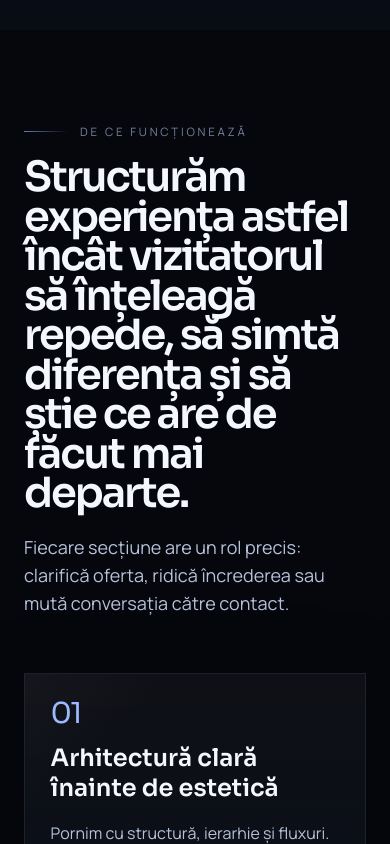
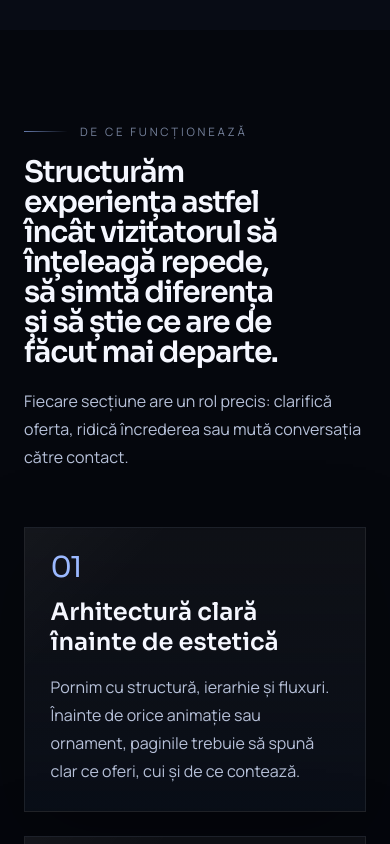
Before and after one commit to mitrescuvasile300/bbl-sites-manus, a React (Vite) app: page / in a window 390 px wide. Shown: the part 3100-3944 px from the top of the page. Built offline with nearby package versions, Linux system fonts and the light colour scheme.

Commit message:
Refine section typography scale

```diff
--- a/src/components/SectionHeading.tsx
+++ b/src/components/SectionHeading.tsx
@@ -22,7 +22,7 @@ export default function SectionHeading({
   return (
     <div
       className={[
-        'flex max-w-3xl flex-col gap-5',
+        'flex max-w-[40rem] flex-col gap-5 md:gap-6',
         align === 'center' ? 'mx-auto items-center text-center' : 'items-start text-left',
         className,
       ].join(' ')}
@@ -38,7 +38,7 @@ export default function SectionHeading({
       </h2>
 
       {body ? (
-        <p className="section-copy text-lg text-[var(--text-secondary)] md:text-xl" data-reveal="up">
+        <p className="section-copy max-w-2xl text-base leading-7 text-[var(--text-secondary)] md:text-lg md:leading-8" data-reveal="up">
           {body}
         </p>
       ) : null}
--- a/src/index.css
+++ b/src/index.css
@@ -136,9 +136,19 @@
   }
 
   .section-title {
-    font-size: clamp(2.6rem, 5.2vw, 5.8rem);
-    line-height: 0.95;
-    letter-spacing: -0.05em;
+    max-width: 16ch;
+    font-size: clamp(2rem, 3.45vw, 3.7rem);
+    line-height: 0.99;
+    letter-spacing: -0.042em;
+    color: var(--text-primary);
+    text-wrap: balance;
+  }
+
+  .cta-title {
+    max-width: 16ch;
+    font-size: clamp(2.1rem, 3.8vw, 4rem);
+    line-height: 0.99;
+    letter-spacing: -0.042em;
     color: var(--text-primary);
     text-wrap: balance;
   }
@@ -187,6 +197,22 @@
     letter-spacing: -0.07em;
     color: var(--text-primary);
     text-wrap: balance;
+  }
+
+  @media (max-width: 767px) {
+    .section-title {
+      max-width: 12ch;
+      font-size: clamp(1.8rem, 7.6vw, 2.85rem);
+      line-height: 1.01;
+      text-wrap: pretty;
+    }
+
+    .cta-title {
+      max-width: 13ch;
+      font-size: clamp(1.9rem, 8vw, 3.1rem);
+      line-height: 1.01;
+      text-wrap: pretty;
+    }
   }
 
   .hero-stage {
--- a/src/pages/About.tsx
+++ b/src/pages/About.tsx
@@ -26,6 +26,7 @@ export default function About() {
             eyebrow={siteContent.about.hero.eyebrow}
             title={siteContent.about.hero.title}
             body={siteContent.about.hero.body}
+            className="max-w-[34rem]"
           />
 
           <div className="about-hero-media" data-reveal="up">
@@ -40,6 +41,7 @@ export default function About() {
             <SectionHeading
               eyebrow="Poveste"
               title="Lucrăm compact, aproape de decizie și cu multă atenție pentru felul în care un site susține percepția unui business."
+              className="max-w-[31rem]"
             />
 
             <div className="grid gap-6">
@@ -67,6 +69,7 @@ export default function About() {
           <SectionHeading
             eyebrow="Principii"
             title="Trei reguli după care luăm deciziile mari și detaliile mici."
+            className="max-w-[30rem]"
           />
 
           <div className="mt-14 grid gap-6 lg:grid-cols-3">
@@ -87,6 +90,7 @@ export default function About() {
               eyebrow="Instrumentar"
               title="Tehnologii și sisteme pe care le folosim pentru a livra rapid, curat și repetabil."
               body="Stack-ul contează pentru că influențează viteza, flexibilitatea și felul în care site-ul poate fi extins după lansare."
+              className="max-w-[30rem]"
             />
 
             <div className="flex flex-wrap gap-3" data-reveal="up">
@@ -105,7 +109,7 @@ export default function About() {
           <div className="cta-panel" data-reveal="up">
             <div className="max-w-3xl">
               <span className="section-eyebrow">Ce urmează</span>
-              <h2 className="mt-4 text-[clamp(2.6rem,6vw,5.5rem)] leading-[0.94] tracking-[-0.04em] text-[var(--text-primary)]">
+              <h2 className="cta-title mt-4">
                 Dacă tonul și felul nostru de lucru se potrivesc cu ce cauți, următorul pas este o discuție scurtă despre contextul proiectului tău.
               </h2>
             </div>
--- a/src/pages/Contact.tsx
+++ b/src/pages/Contact.tsx
@@ -111,6 +111,7 @@ export default function Contact() {
             eyebrow={siteContent.contact.hero.eyebrow}
             title={siteContent.contact.hero.title}
             body={siteContent.contact.hero.body}
+            className="max-w-[35rem]"
           />
         </div>
       </section>
@@ -135,6 +136,7 @@ export default function Contact() {
               eyebrow={siteContent.contact.form.title}
               title="Scrie contextul pe scurt. Noi îl transformăm într-o conversație structurată."
               body={siteContent.contact.form.description}
+              className="max-w-[30rem]"
             />
 
             <div className="form-panel" data-reveal="up">
@@ -256,6 +258,7 @@ export default function Contact() {
             <SectionHeading
               eyebrow="Întrebări utile înainte să ne scrii"
               title="Nu ai nevoie de un brief perfect. Ai nevoie doar de suficient context ca să pornim bine."
+              className="max-w-[29rem]"
             />
 
             <div className="grid gap-5">
@@ -275,7 +278,7 @@ export default function Contact() {
           <div className="cta-panel" data-reveal="up">
             <div className="max-w-3xl">
               <span className="section-eyebrow">Dacă vrei să te pregătești mai bine</span>
-              <h2 className="mt-4 text-[clamp(2.6rem,6vw,5.5rem)] leading-[0.94] tracking-[-0.04em] text-[var(--text-primary)]">
+              <h2 className="cta-title mt-4">
                 Poți vedea mai întâi și felul în care structurăm proiectele, ca să știi exact ce urmează după prima conversație.
               </h2>
             </div>
--- a/src/pages/Home.tsx
+++ b/src/pages/Home.tsx
@@ -112,6 +112,7 @@ export default function Home() {
             eyebrow="De ce funcționează"
             title="Structurăm experiența astfel încât vizitatorul să înțeleagă repede, să simtă diferența și să știe ce are de făcut mai departe."
             body="Fiecare secțiune are un rol precis: clarifică oferta, ridică încrederea sau mută conversația către contact."
+            className="max-w-[33rem]"
           />
 
           <div className="mt-14 grid gap-6 lg:grid-cols-3">
@@ -132,6 +133,7 @@ export default function Home() {
             eyebrow="Lucrări și direcții"
             title="Secțiuni care pot arăta premium, dar rămân utile și credibile în conversația comercială."
             body="Am refăcut zona de proiecte astfel încât să susțină mai bine oferta, nu doar galeria de imagini."
+            className="max-w-[31rem]"
           />
 
           <div className="mt-14 grid gap-8 lg:grid-cols-3">
@@ -158,6 +160,7 @@ export default function Home() {
               eyebrow={siteContent.home.processPreview.eyebrow}
               title={siteContent.home.processPreview.title}
               body={siteContent.home.processPreview.body}
+              className="max-w-[30rem]"
             />
 
             <div className="grid gap-5">
@@ -180,7 +183,7 @@ export default function Home() {
           <div className="cta-panel" data-reveal="up">
             <div className="max-w-3xl">
               <span className="section-eyebrow">Următorul pas</span>
-              <h2 className="mt-4 text-[clamp(2.6rem,6vw,5.75rem)] leading-[0.94] tracking-[-0.04em] text-[var(--text-primary)]">
+              <h2 className="cta-title mt-4">
                 {siteContent.home.closing.title}
               </h2>
               <p className="mt-6 max-w-2xl text-lg leading-8 text-[var(--text-secondary)] md:text-xl">
--- a/src/pages/Process.tsx
+++ b/src/pages/Process.tsx
@@ -26,6 +26,7 @@ export default function Process() {
             eyebrow={siteContent.process.hero.eyebrow}
             title={siteContent.process.hero.title}
             body={siteContent.process.hero.body}
+            className="max-w-[35rem]"
           />
         </div>
       </section>
@@ -49,6 +50,7 @@ export default function Process() {
               eyebrow="Etape"
               title="Fiecare pas există ca să facă următorul pas mai simplu și mai bine argumentat."
               body="În loc să amestecăm simultan strategia, designul și implementarea, mutăm proiectul prin etape care produc claritate reală."
+              className="max-w-[31rem]"
             />
 
             <div className="grid gap-6">
@@ -79,6 +81,7 @@ export default function Process() {
             eyebrow="Ritmul colaborării"
             title="Cum păstrăm proiectul rapid fără să sacrificăm calitatea deciziilor."
             body="Am înlocuit animațiile greoaie și secțiunile încărcate cu o structură mai clară, unde fiecare bloc explică o regulă de lucru importantă."
+            className="max-w-[33rem]"
           />
 
           <div className="mt-14 grid gap-6 lg:grid-cols-3">
@@ -98,6 +101,7 @@ export default function Process() {
             <SectionHeading
               eyebrow="Întrebări care apar des"
               title="Mai puține necunoscute la început înseamnă mai puțină fricțiune pe parcurs."
+              className="max-w-[29rem]"
             />
 
             <div className="grid gap-5">
@@ -117,7 +121,7 @@ export default function Process() {
           <div className="cta-panel" data-reveal="up">
             <div className="max-w-3xl">
               <span className="section-eyebrow">Pornim simplu</span>
-              <h2 className="mt-4 text-[clamp(2.6rem,6vw,5.5rem)] leading-[0.94] tracking-[-0.04em] text-[var(--text-primary)]">
+              <h2 className="cta-title mt-4">
                 Dacă vrei, putem începe cu o etapă scurtă de audit și structură, apoi decidem împreună cât de amplu trebuie să fie următorul pas.
               </h2>
             </div>
```
Also changed, not shown: src/pages/Services.tsx (+9 -6 lines).
